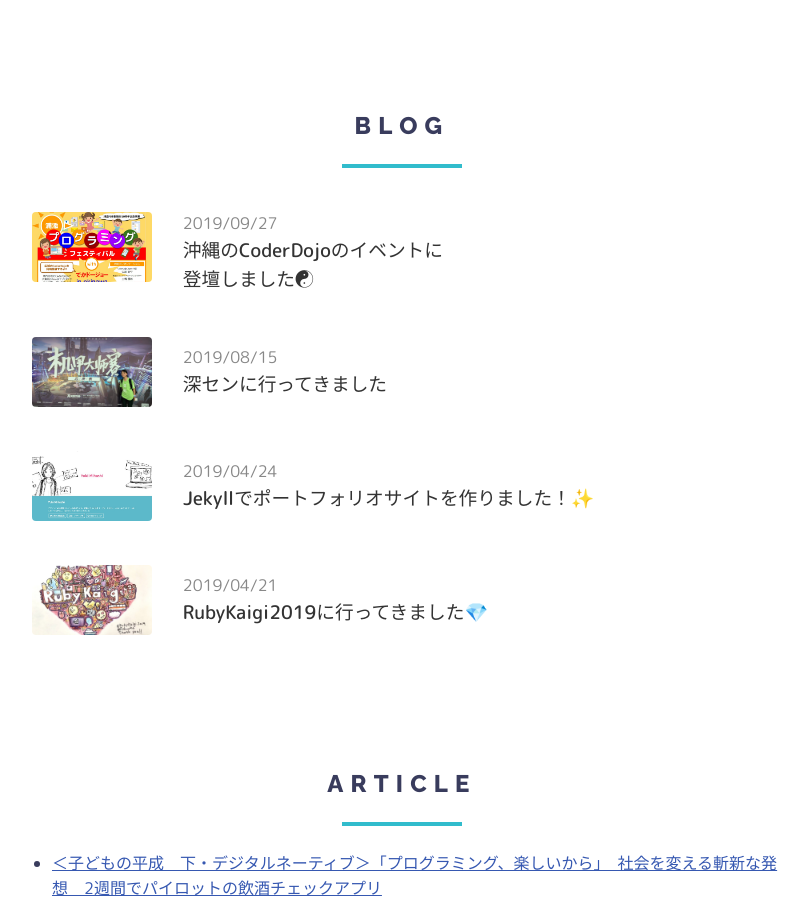
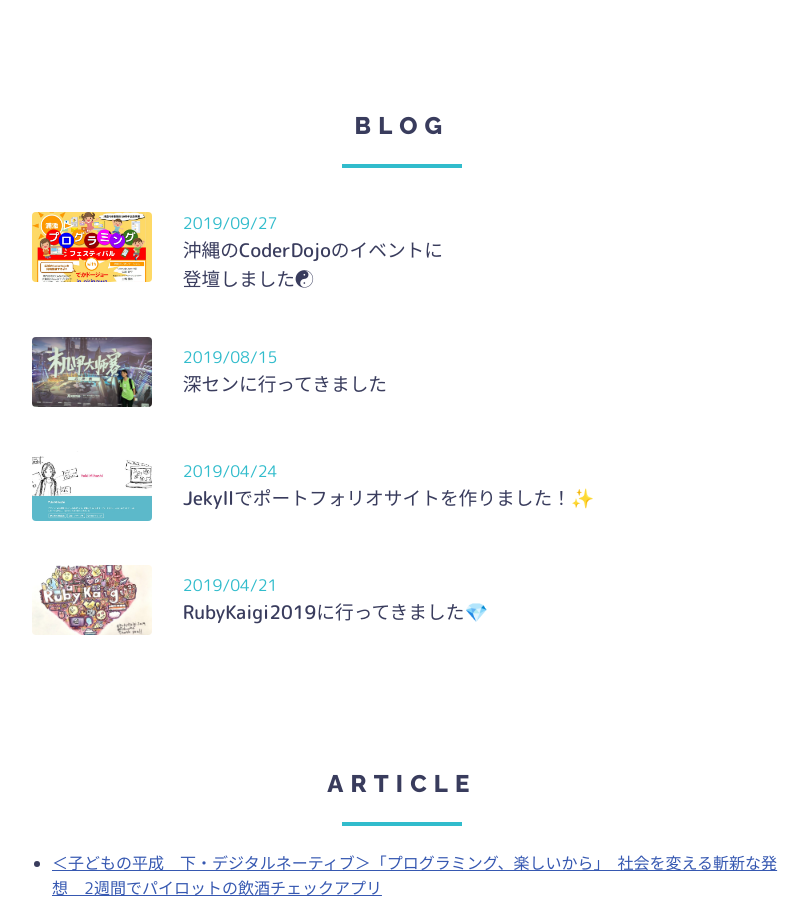
Before and after one commit to madoreenu/yuki384.github.io, a Jekyll site: the page built from index.md, in a window 1280 px wide. Shown: the part 3738-4657 px from the top of the page, without its empty margins (238-1047 px from the left). Built offline with Jekyll 4.4.1, drawn with Linux system fonts in a browser that asks for light colours; nearby versions of some CDN libraries; some web fonts are replaced.

Commit message:
配色比率変更、コントラストいい感じ〜

```diff
--- a/assets/css/main.scss
+++ b/assets/css/main.scss
@@ -205,7 +205,7 @@ section{
 
 .post_text p{
   margin: 0;
-  color:#888;
+  color:$maincolor;
 }
 .post_text h3{
   font-weight: 500;
@@ -241,17 +241,17 @@ section{
 }
 #Blog a{
   text-decoration: none;
-  color: #333;
+  color: $main-textcolor;
 }
 
 footer{
-  background-color: #c6c6c6;
+  background-color: $main-textcolor;
   padding: 4vw 12vw;
   text-align: center;
   color:#fff;
 }
 footer>a{
-  color: #fff;
+  color: #fff !important;
 }
 
 .section>h1{
```
